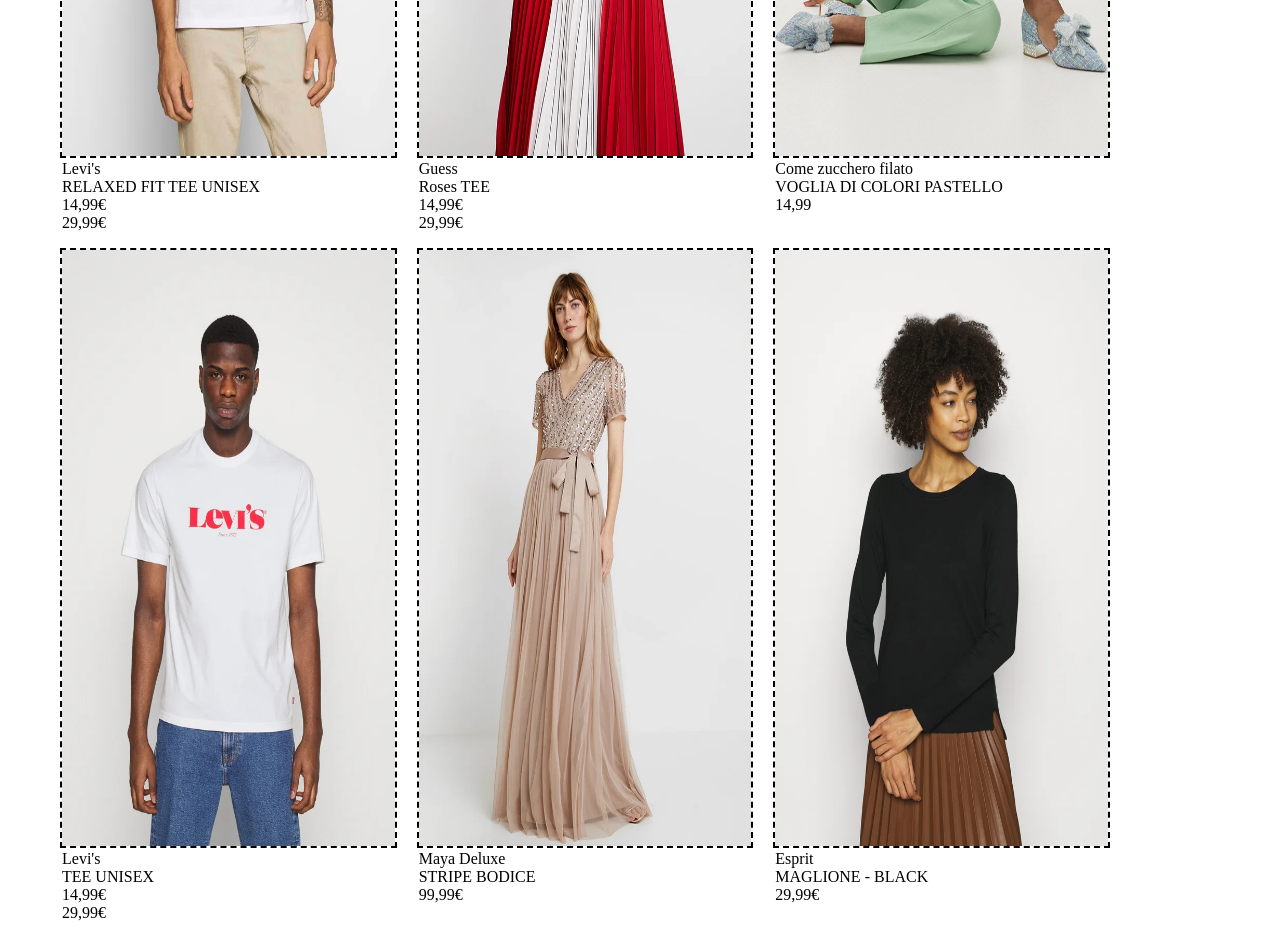
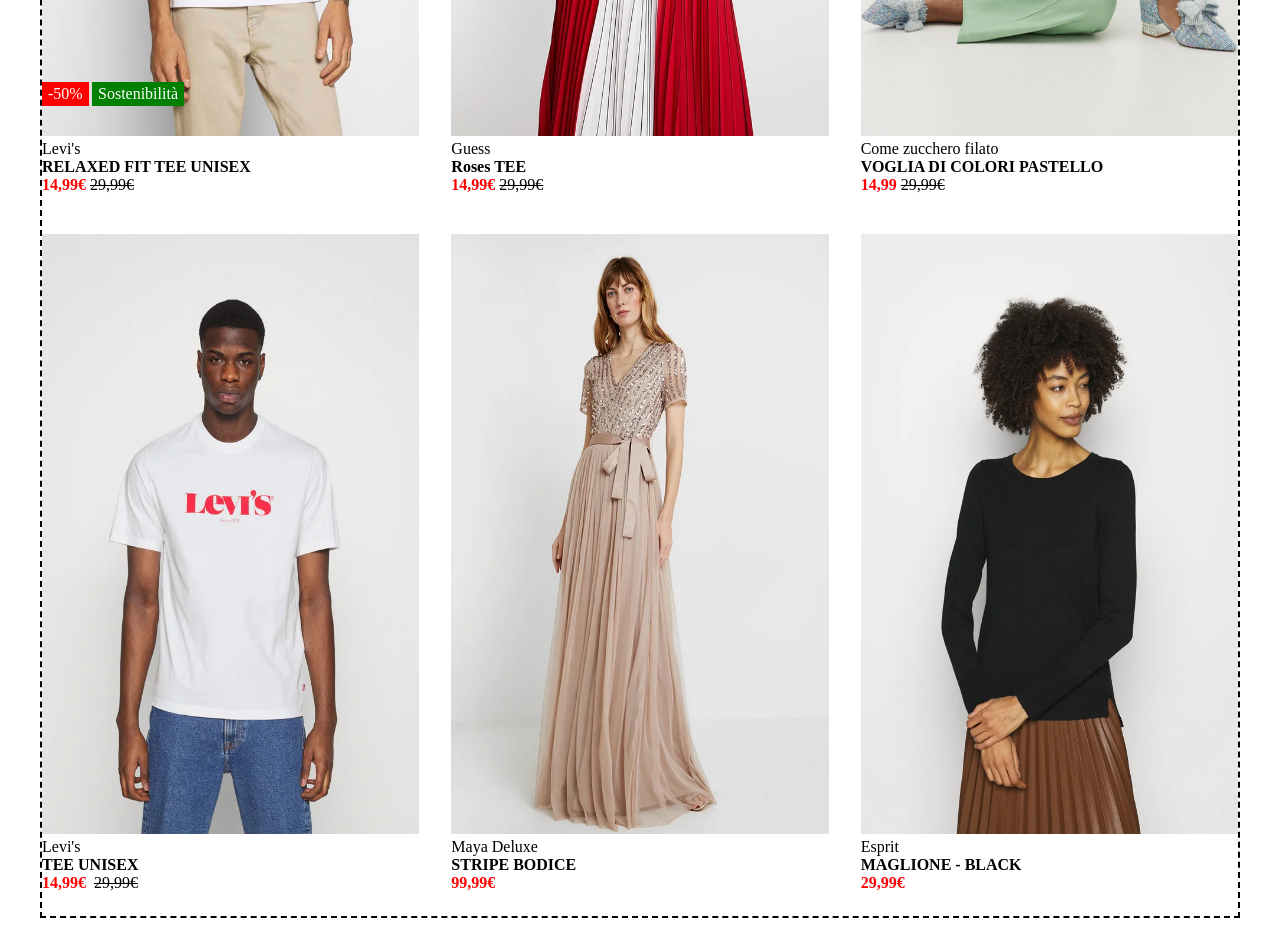
Before and after one commit to GiordanoGuidi/html-css-boolando, a plain HTML site: page index.html in a window 1280 px wide. Shown: the part 632-1574 px from the top of the page. After the commit the page ends 1550 px from the top, so only its background shows below. Drawn offline with Linux system fonts and the light colour scheme.

Commit message:
first card completed

```diff
--- a/CSS/style.css
+++ b/CSS/style.css
@@ -35,10 +35,34 @@ ul{
 
 .red{
     color: red;
+    font-weight: 600;
+    padding-right: 4px;
 }
 
 .line-through{
     text-decoration: line-through;
+}
+
+.bold-text{
+    font-weight: 600;
+}
+
+.discount{
+    background-color: red;
+    padding: 3px 6px;
+    margin-right: 4px;
+    position: absolute;
+    bottom: 30px;
+    color: white;
+}
+
+.sustainability{
+    background-color: green;
+    left: 50px;
+}
+
+.relative{
+    position: relative;
 }
 
 
@@ -48,11 +72,14 @@ header{
     background-color: orange;
     height: 100px;
     position:fixed;
+    display: flex;
     top: 0;
     left: 0;
     right: 0;
     color: rgb(255, 255, 255);
     font-weight: 600;
+    margin-bottom: 80px;
+    z-index: 1;
 }
 
 .navbar{
@@ -82,11 +109,11 @@ header{
 }
 
 /*MAIN*/
-.card.border{
-    width: calc(100% / 3 - 50px);
+.full-card{
+    width: calc(100% / 3 - 2rem);
     height:600px;
-    gap: 20px;
-    margin-top: 20px;
+    margin: 1rem;
+    /* margin-top: 20px; */
 }
 
 .image-card{
@@ -95,12 +122,39 @@ header{
 }
 
 .card.container{
-    gap: 20px;
     height: 1400px;
-    flex-wrap: wrap;
-    padding: 20px;
+    /* flex-wrap: wrap; */
+    /* padding: 20px; */
 }
 
 .product-info{
     padding-bottom: 20px;
 }
+
+.row-card{
+    display: flex;
+    margin: 0 -1rem;
+    flex-wrap: wrap;
+}
+
+.fa-solid.fa-heart{
+    color: red;
+    background-color: white;
+    position: absolute;
+    font-size: 25px;
+    padding: 10px;
+    display: none;
+    transition: 0.5ms;
+}
+
+.favourite{
+    height: 30px;
+    width: 25px;
+    position: absolute;
+    right: 25px;
+    top: 10px;
+}
+
+.favourite:hover i{
+    display: block;
+}
--- a/index.html
+++ b/index.html
@@ -10,7 +10,6 @@
 <body>
         <!--HEADER-->
     <header>
-            <div class="container">
         <nav class="navbar container ">
             <div class="navbar-type">
                     <ul>
@@ -28,61 +27,68 @@
                 <i class="fa-solid fa-bag-shopping"></i>
             </div>
         </nav>
-            </div>
      </header>
 
-        <main class="card container flex">
-            <div class="card border">
+
+
+    <main class="card container flex border">
+        <div class="row-card">
+            <div class="full-card relative ">
                 <img src="img/1.webp" alt="img1" class="image-card">
+                <div class="discount">-50%</div>
+                <div class="sustainability discount">Sostenibilità</div>
+                <div class="favourite">
+                    <i class="fa-solid fa-heart"></i></div>
                 <div class="product-info">
                     <div>Levi's</div>
-                    <div>RELAXED FIT TEE UNISEX</div>
-                    <div>14,99€</div><span>29,99€</span>
+                    <div class="bold-text">RELAXED FIT TEE UNISEX</div>
+                    <span class="red">14,99€</span><span class="line-through">29,99€</span>
                 </div>
             </div>
 
-            <div class="card border">
+            <div class="full-card">
                 <img src="img/2.webp" alt="img1" class="image-card">
                 <div class="product-info">
                     <div>Guess</div>
-                    <div>Roses TEE</div>
-                     <div>14,99€</div><span>29,99€</span>
+                    <div class="bold-text">Roses TEE</div>
+                    <span class="red">14,99€</span><span class="line-through">29,99€</span>
                 </div>
             </div>
 
-             <div class="card border">
+            <div class="full-card">
                 <img src="img/3.webp" alt="img1" class="image-card">
                 <div class="product-info">
                     <div>Come zucchero filato</div>
-                    <div>VOGLIA DI COLORI PASTELLO</div>
-                     <div>14,99</div>
+                    <div class="bold-text">VOGLIA DI COLORI PASTELLO</div>
+                    <span class="red">14,99</span><span class="line-through">29,99€</span>
                 </div>
             </div>
 
-            <div class="card border">
+            <div class="full-card">
                 <img src="img/4.webp" alt="img1" class="image-card">
                 <div class="product-info">
                     <div>Levi's</div>
-                    <div>TEE UNISEX</div>
-                    <div>14,99€</div><span>29,99€</span>
+                    <div class="bold-text">TEE UNISEX</div>
+                    <span class="red">14,99€</span>
+                    <span class="line-through">29,99€</span>
                 </div>
             </div>
 
-            <div class="card border">
+            <div class="full-card">
                 <img src="img/5.webp" alt="img1" class="image-card">
                 <div class="product-info">
                     <div>Maya Deluxe</div>
-                   <div>STRIPE BODICE</div>
-                   <div>99,99€</div>
+                    <div class="bold-text">STRIPE BODICE</div>
+                    <div class="red">99,99€</div>
                 </div>
             </div>
 
-           <div class="card border">
+            <div class="full-card">
                 <img src="img/6.webp" alt="img1" class="image-card">
                 <div class="product-info">
                     <div>Esprit</div>
-               <div>MAGLIONE - BLACK</div>
-               <div>29,99€</div>
+                    <div class="bold-text">MAGLIONE - BLACK</div>
+                    <div class="red">29,99€</div>
             </div>
         </div>
     </main>
```
Lines whose indentation alone changed are shown as unchanged.
